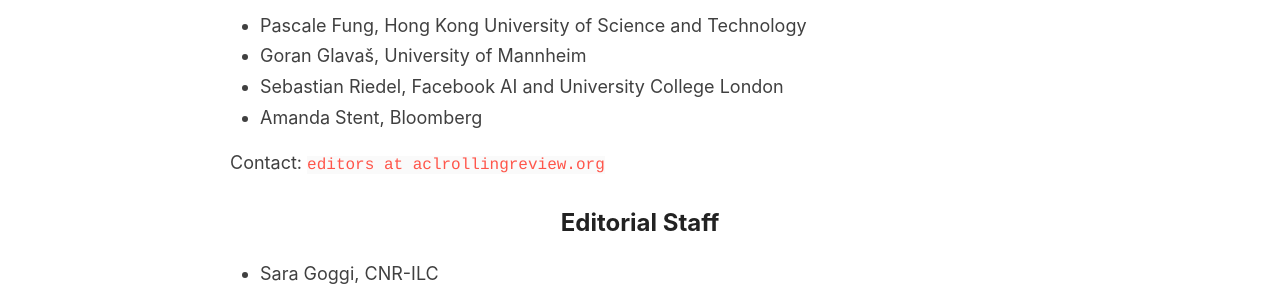
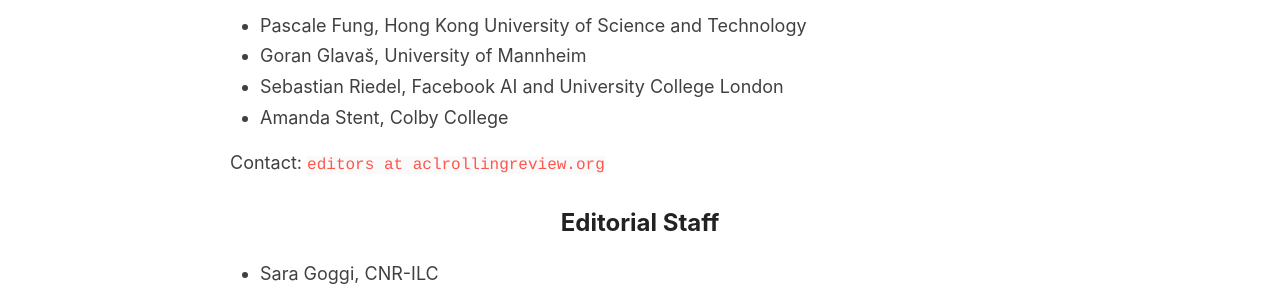
Before and after one commit to amitmerchant1990/reverie, a Jekyll site: the page built from people.md, in a window 1280 px wide and 900 px high. Shown: the part 441-741 px from the top of the window. Built offline with Jekyll 4.4.1, drawn with Linux system fonts in a browser that asks for light colours.

Commit message:
Update people.md

```diff
--- a/people.md
+++ b/people.md
@@ -13,7 +13,7 @@
 - Pascale Fung, Hong Kong University of Science and Technology
 - Goran Glavaš, University of Mannheim
 - Sebastian Riedel, Facebook AI and University College London
-- Amanda Stent, Bloomberg
+- Amanda Stent, Colby College
 
 Contact: `editors at aclrollingreview.org`
 
```
